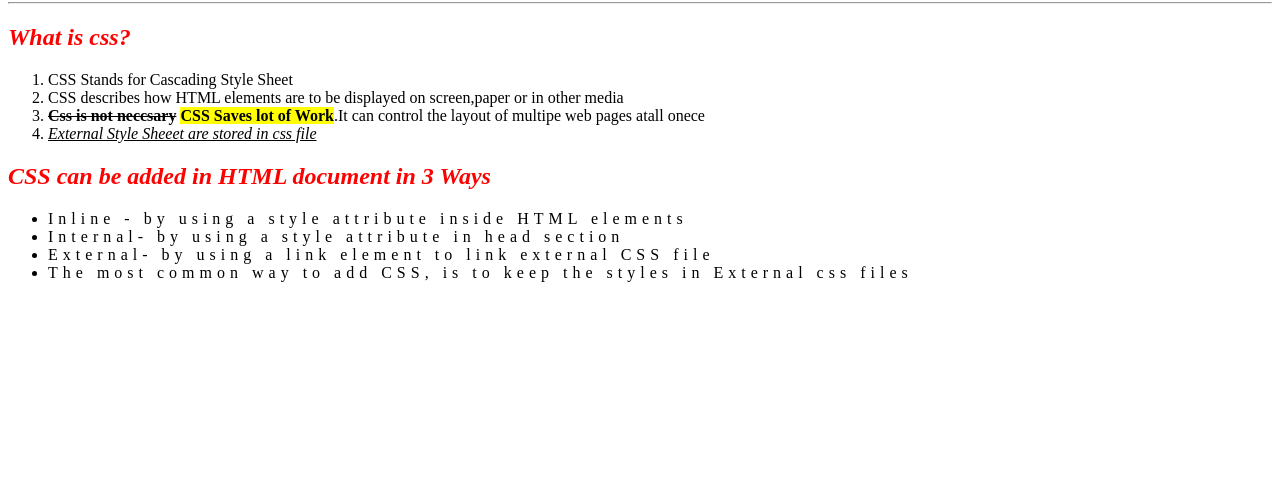
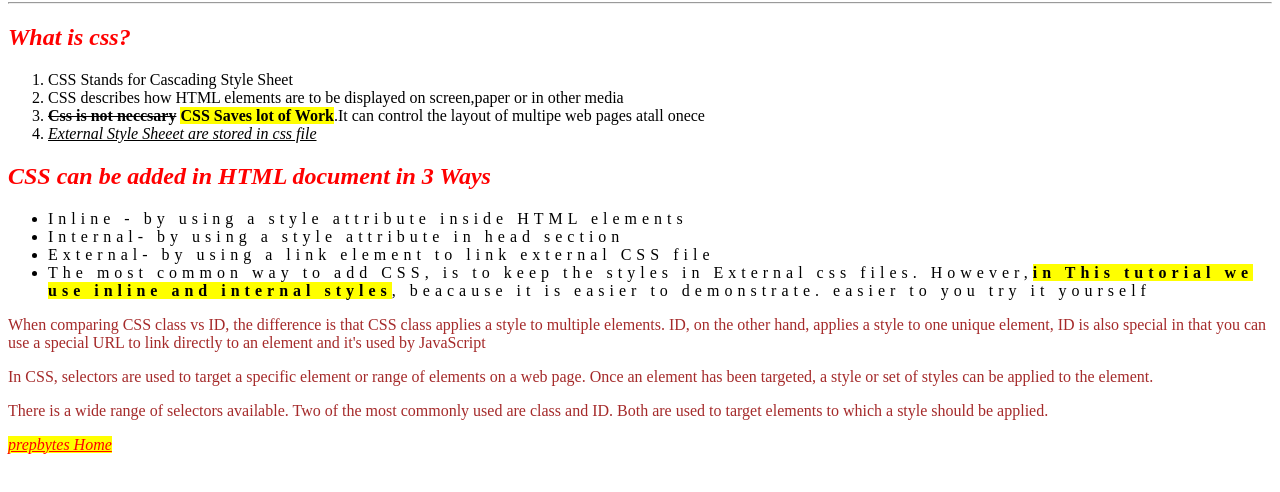
Before and after one commit to neel0390/CSS_Handson_1, a plain HTML site: page index.html in a window 1280 px wide. Shown: the part 78-570 px from the top of the page. Drawn offline with Linux system fonts and the light colour scheme.

Commit message:
css Created

```diff
--- a/index.html
+++ b/index.html
@@ -50,8 +50,27 @@
       </li>
       <li id="my-styles5">
         The most common way to add CSS, is to keep the styles in External css
-        files
+        files. However,<span style="font-weight: bold; background-color: yellow"
+          >in This tutorial we use inline and internal styles</span
+        >, beacause it is easier to demonstrate. easier to you try it yourself
       </li>
     </ul>
+    <p style="color: brown">
+      When comparing CSS class vs ID, the difference is that CSS class applies a
+      style to multiple elements. ID, on the other hand, applies a style to one
+      unique element, ID is also special in that you can use a special URL to
+      link directly to an element and it's used by JavaScript
+    </p>
+    <p style="color: brown">
+      In CSS, selectors are used to target a specific element or range of
+      elements on a web page. Once an element has been targeted, a style or set
+      of styles can be applied to the element.
+    </p>
+    <p style="color: brown">
+      There is a wide range of selectors available. Two of the most commonly
+      used are class and ID. Both are used to target elements to which a style
+      should be applied.
+    </p>
+    <a href="https://www.prepbytes.com/">prepbytes Home</a>
   </body>
 </html>
--- a/styles.css
+++ b/styles.css
@@ -21,3 +21,9 @@ h2 {
 #my-styles4 {
   letter-spacing: 5px;
 }
+
+a {
+  font-style: italic;
+  background-color: yellow;
+  color: red;
+}
```
